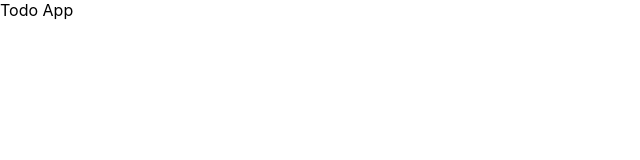
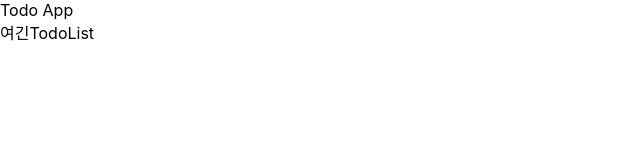
Before and after one commit to wkdms3509/myTodoApp, a React (Create React App) app: page / in a window 1280 px wide. Shown: the top 160 px of the page, without its empty margins (0-640 px from the left). Built offline with nearby package versions, Linux system fonts and the light colour scheme.

Commit message:
made TodoList component

```diff
--- a/src/App.js
+++ b/src/App.js
@@ -1,6 +1,7 @@
 import { useState } from 'react';
 import './App.css';
 import Home from './components/Home';
+import TodoList from './components/TodoList';
 
 function App() {
   const [todos, setTodos] = useState([
@@ -22,7 +23,7 @@ function App() {
   ]);
   return (
     <Home>
-      {/* <TodoList /> */}
+      <TodoList />
     </Home>
   );
 }
--- a/src/components/Home.jsx
+++ b/src/components/Home.jsx
@@ -1,6 +1,9 @@
-const Home = () => {
+const Home = ({children}) => {
     return (
-        <div>Todo App</div>
+        <div>
+             <div>Todo App</div>
+             <div>{children}</div>
+        </div>
     )
 }
 
--- /dev/null
+++ b/src/components/TodoList.jsx
@@ -0,0 +1,7 @@
+const TodoList = () => {
+    return (
+        <div>여긴TodoList</div>
+    );
+}
+
+export default TodoList;
```
